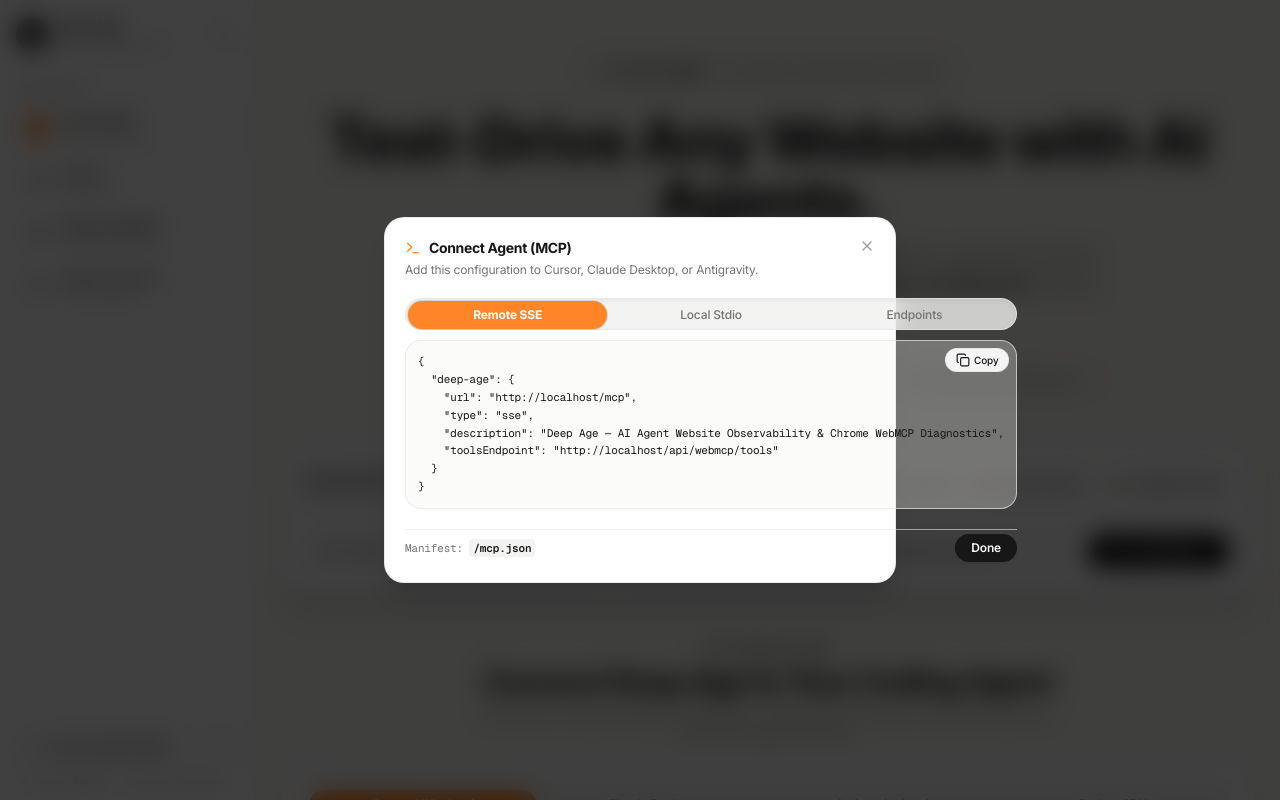
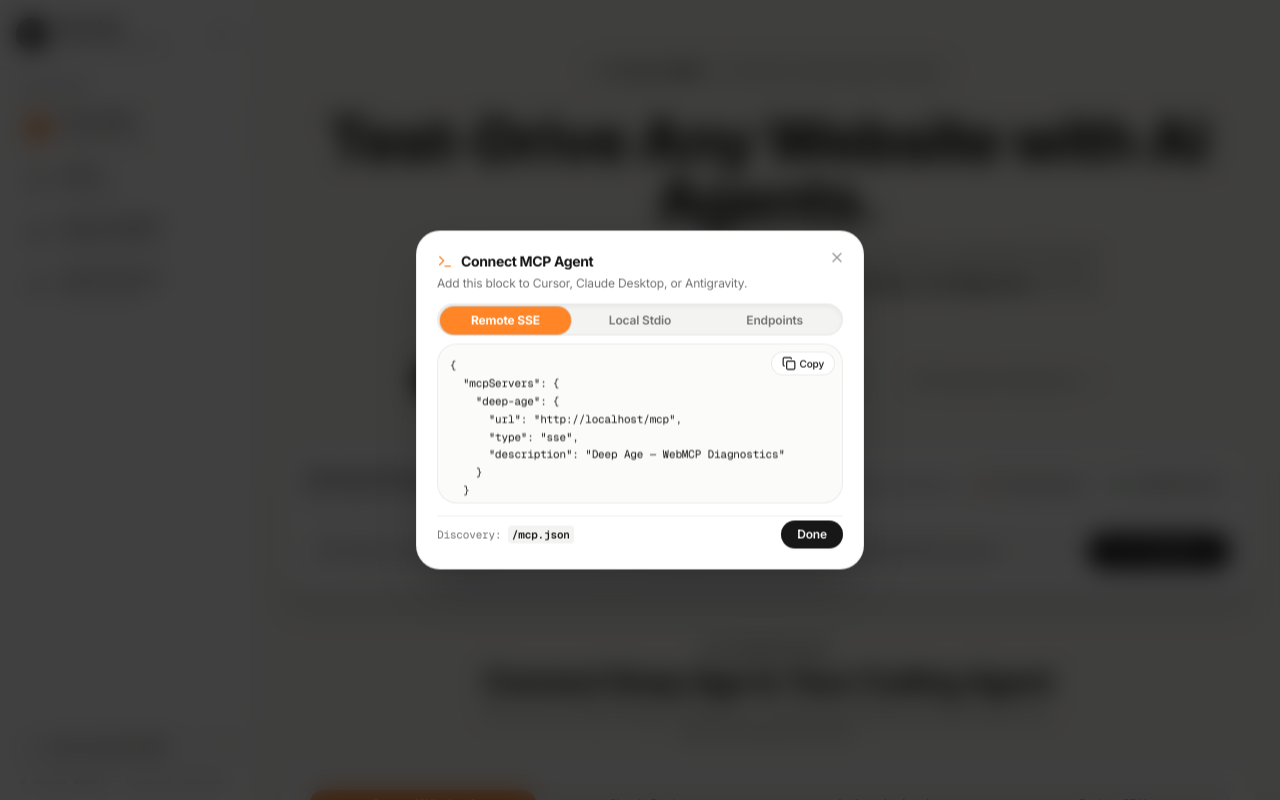
Before and after one commit to Viswesh934/Deep-Age, a React (Vite) app in the folder frontend/: page / in a window 1280 px wide. Both pictures are taken after a click on the button "Connect Agent (MCP)". Shown: the top 800 px of the page. Built offline with nearby package versions, Linux system fonts and the light colour scheme; no server answers.

Commit message:
fix: populate Local Stdio and Endpoints tabs in MCP dialog and fix viewport overflow

```diff
--- a/frontend/src/components/ui/dialog.tsx
+++ b/frontend/src/components/ui/dialog.tsx
@@ -35,13 +35,13 @@
     <DialogPrimitive.Content
       ref={ref}
       className={cn(
-        "fixed left-[50%] top-[50%] z-50 grid w-full max-w-lg translate-x-[-50%] translate-y-[-50%] gap-4 border border-border/80 bg-background/98 p-6 shadow-2xl backdrop-blur-xl duration-200 data-[state=open]:animate-in data-[state=closed]:animate-out data-[state=closed]:fade-out-0 data-[state=open]:fade-in-0 data-[state=closed]:zoom-out-95 data-[state=open]:zoom-in-95 data-[state=closed]:slide-out-to-left-1/2 data-[state=closed]:slide-out-to-top-[48%] data-[state=open]:slide-in-from-left-1/2 data-[state=open]:slide-in-from-top-[48%] rounded-2xl",
+        "fixed left-[50%] top-[50%] z-50 grid w-full max-w-lg translate-x-[-50%] translate-y-[-50%] gap-3 border border-border/80 bg-card text-foreground p-5 shadow-2xl backdrop-blur-xl duration-200 data-[state=open]:animate-in data-[state=closed]:animate-out data-[state=closed]:fade-out-0 data-[state=open]:fade-in-0 data-[state=closed]:zoom-out-95 data-[state=open]:zoom-in-95 data-[state=closed]:slide-out-to-left-1/2 data-[state=closed]:slide-out-to-top-[48%] data-[state=open]:slide-in-from-left-1/2 data-[state=open]:slide-in-from-top-[48%] rounded-2xl max-h-[85vh] overflow-y-auto",
         className
       )}
       {...props}
     >
       {children}
-      <DialogPrimitive.Close className="absolute right-4 top-4 rounded-full p-1 text-muted-foreground opacity-70 transition-all hover:bg-secondary hover:text-foreground hover:opacity-100 focus:outline-none focus:ring-2 focus:ring-ring focus:ring-offset-2 disabled:pointer-events-none">
+      <DialogPrimitive.Close className="absolute right-3.5 top-3.5 rounded-full p-1 text-muted-foreground opacity-70 transition-all hover:bg-secondary hover:text-foreground hover:opacity-100 focus:outline-none focus:ring-2 focus:ring-ring focus:ring-offset-1 disabled:pointer-events-none cursor-pointer">
         <X className="h-4 w-4" />
         <span className="sr-only">Close</span>
       </DialogPrimitive.Close>
--- a/frontend/src/layouts/RootLayout.tsx
+++ b/frontend/src/layouts/RootLayout.tsx
@@ -1,10 +1,9 @@
-import React, { useState, useEffect } from 'react';
+import React, { useState } from 'react';
 import { Outlet, useLocation } from 'react-router-dom';
 import { useTestDriveContext } from '@/context/TestDriveContext';
 import { Sidebar } from '@/components/Sidebar';
 import { StartForm } from '@/components/StartForm';
 import { Terminal, Copy, Check } from 'lucide-react';
-import { env } from '@/config/env';
 import {
   Dialog,
   DialogContent,
@@ -20,49 +19,50 @@
   const { isDark, showMcpModal, setShowMcpModal } = useTestDriveContext();
   const [copiedMcp, setCopiedMcp] = useState<boolean>(false);
   const [mcpTab, setMcpTab] = useState<'remote' | 'cli' | 'tools'>('remote');
-  const [dynamicMcpConfig, setDynamicMcpConfig] = useState<any>(null);
   const location = useLocation();
   const isLandingPage = location.pathname === '/';
 
-  useEffect(() => {
-    if (showMcpModal) {
-      fetch(`${env.backendUrl}/api/mcp/config`)
-        .then((res) => res.json())
-        .then((data) => setDynamicMcpConfig(data))
-        .catch(() => {
   const host = window.location.origin;
-          setDynamicMcpConfig({
+
+  const mcpConfigs: Record<'remote' | 'cli' | 'tools', string> = {
+    remote: JSON.stringify(
+      {
         mcpServers: {
           'deep-age': {
             url: `${host}/mcp`,
             type: 'sse',
-                description: 'Deep Age — AI Agent Website Observability & Chrome WebMCP Diagnostics',
-                toolsEndpoint: `${host}/api/webmcp/tools`,
-              },
-            },
-          });
-        });
-    }
-  }, [showMcpModal]);
-
-  const activeMcpText = dynamicMcpConfig
-    ? mcpTab === 'remote'
-      ? JSON.stringify(dynamicMcpConfig.mcpServers, null, 2)
-      : mcpTab === 'cli'
-      ? JSON.stringify(dynamicMcpConfig.cliConfig, null, 2)
-      : JSON.stringify(dynamicMcpConfig.endpoints, null, 2)
-    : JSON.stringify(
-        {
-          mcpServers: {
-            'deep-age': {
-              url: `${window.location.origin}/mcp`,
-              description: 'Deep Age — AI Agent Website Observability & Chrome WebMCP Diagnostics',
+            description: 'Deep Age — WebMCP Diagnostics',
           },
         },
       },
       null,
       2
-      );
+    ),
+    cli: JSON.stringify(
+      {
+        mcpServers: {
+          'deep-age': {
+            command: 'npx',
+            args: ['-y', '@deep-age/mcp-server', '--endpoint', `${host}/mcp`],
+          },
+        },
+      },
+      null,
+      2
+    ),
+    tools: JSON.stringify(
+      {
+        sseEndpoint: `${host}/mcp`,
+        toolsEndpoint: `${host}/api/webmcp/tools`,
+        manifest: `${host}/mcp.json`,
+        health: `${host}/health`,
+      },
+      null,
+      2
+    ),
+  };
+
+  const activeMcpText = mcpConfigs[mcpTab] || mcpConfigs.remote;
 
   const handleCopyMcp = () => {
     navigator.clipboard.writeText(activeMcpText);
@@ -92,41 +92,41 @@
         )}
       </div>
 
-      {/* Compact, Non-overflowing MCP Dialog */}
+      {/* Compact, Zero-Overflow MCP Dialog */}
       <Dialog open={showMcpModal} onOpenChange={setShowMcpModal}>
-        <DialogContent className="max-w-lg border-border/80 bg-card text-foreground shadow-xl rounded-2xl p-5 font-sans">
-          <DialogHeader className="space-y-1">
-            <DialogTitle className="text-sm font-bold flex items-center gap-2">
+        <DialogContent className="w-[92vw] max-w-md border-border/80 bg-card text-foreground shadow-2xl rounded-3xl p-5 font-sans overflow-hidden">
+          <DialogHeader className="space-y-1 text-left">
+            <DialogTitle className="text-sm font-bold flex items-center gap-2 text-foreground">
               <Terminal className="w-4 h-4 text-[#ff8527]" />
-              <span>Connect Agent (MCP)</span>
+              <span>Connect MCP Agent</span>
             </DialogTitle>
             <DialogDescription className="text-xs text-muted-foreground">
-              Add this configuration to Cursor, Claude Desktop, or Antigravity.
+              Add this block to Cursor, Claude Desktop, or Antigravity.
             </DialogDescription>
           </DialogHeader>
 
-          <Tabs value={mcpTab} onValueChange={(val) => setMcpTab(val as 'remote' | 'cli' | 'tools')} className="w-full space-y-2.5 my-1">
+          <Tabs value={mcpTab} onValueChange={(val) => setMcpTab(val as 'remote' | 'cli' | 'tools')} className="w-full min-w-0 space-y-2">
             <TabsList className="grid grid-cols-3 w-full h-8 p-0.5 bg-secondary/80 rounded-full border border-border/70">
-              <TabsTrigger value="remote" className="text-xs font-medium rounded-full h-7">
+              <TabsTrigger value="remote" className="text-xs font-semibold rounded-full h-7">
                 Remote SSE
               </TabsTrigger>
-              <TabsTrigger value="cli" className="text-xs font-medium rounded-full h-7">
+              <TabsTrigger value="cli" className="text-xs font-semibold rounded-full h-7">
                 Local Stdio
               </TabsTrigger>
-              <TabsTrigger value="tools" className="text-xs font-medium rounded-full h-7">
+              <TabsTrigger value="tools" className="text-xs font-semibold rounded-full h-7">
                 Endpoints
               </TabsTrigger>
             </TabsList>
 
-            <div className="relative">
-              <pre className="p-3 bg-secondary/30 text-foreground rounded-xl text-[11px] font-mono overflow-x-auto border border-border/70 max-h-48 leading-relaxed">
+            <div className="relative w-full min-w-0">
+              <pre className="p-3 bg-secondary/30 text-foreground rounded-2xl text-[11px] font-mono border border-border/70 max-h-40 overflow-y-auto overflow-x-hidden whitespace-pre-wrap break-all leading-relaxed select-all">
                 {activeMcpText}
               </pre>
               <Button
                 size="xs"
                 variant="outline"
                 onClick={handleCopyMcp}
-                className="absolute top-2 right-2 h-6 text-[10px] px-2.5 gap-1 font-medium rounded-full bg-card/90 hover:bg-card border-border/80 cursor-pointer shadow-xs"
+                className="absolute top-2 right-2 h-6 text-[10px] px-2.5 gap-1 font-medium rounded-full bg-card hover:bg-secondary border-border/80 cursor-pointer shadow-xs"
               >
                 {copiedMcp ? <Check className="w-3 h-3 text-[#5ae561]" /> : <Copy className="w-3 h-3" />}
                 <span>{copiedMcp ? 'Copied' : 'Copy'}</span>
@@ -135,8 +135,8 @@
           </Tabs>
 
           <DialogFooter className="flex items-center justify-between sm:justify-between w-full pt-1 text-xs text-muted-foreground border-t border-border/60">
-            <span className="text-[11px] font-mono">
-              Manifest: <code className="text-foreground font-semibold px-1 py-0.5 rounded bg-secondary/80">/mcp.json</code>
+            <span className="text-[11px] font-mono text-muted-foreground">
+              Discovery: <code className="text-foreground font-semibold px-1 py-0.5 rounded bg-secondary/80">/mcp.json</code>
             </span>
             <Button
               size="sm"
```
Also changed, not shown: 1 other file (tests, documents, lock files or other folders). Lines whose indentation alone changed are shown as unchanged.
